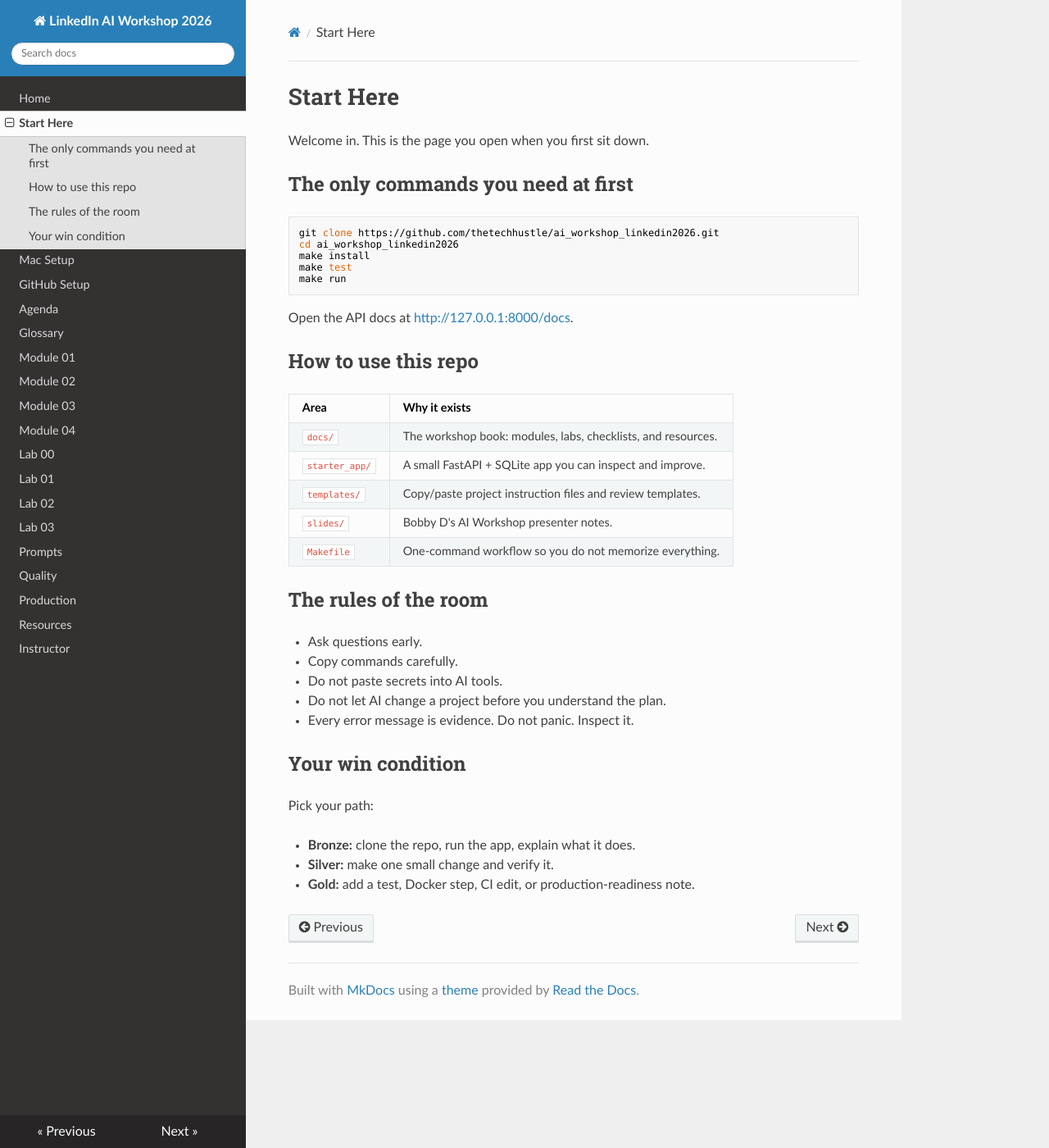
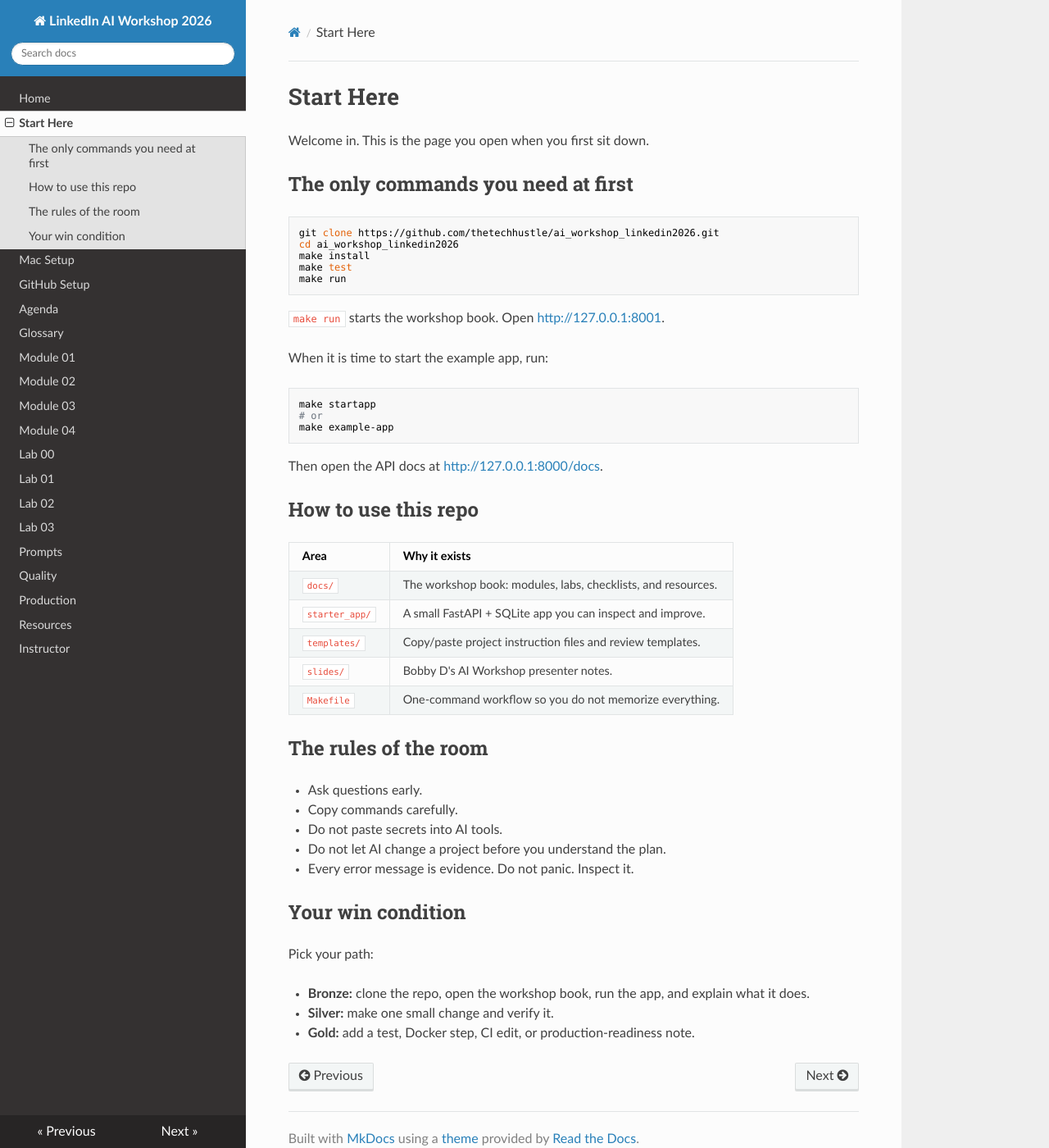
Before and after one commit to thetechhustle/ai_workshop_linkedin2026, an MkDocs documentation site: the page built from docs/00-start-here.md, in a window 1280 px wide and 1400 px high. Shown: the whole window at 82% size. Built offline with MkDocs 1.6.1, drawn with Linux system fonts in a browser that asks for light colours; nearby versions of some CDN libraries.

Commit message:
docs: update start here make commands

````diff
--- a/docs/00-start-here.md
+++ b/docs/00-start-here.md
@@ -12,7 +12,17 @@ make test
 make run
 ```
 
-Open the API docs at <http://127.0.0.1:8000/docs>.
+`make run` starts the workshop book. Open <http://127.0.0.1:8001>.
+
+When it is time to start the example app, run:
+
+```bash
+make startapp
+# or
+make example-app
+```
+
+Then open the API docs at <http://127.0.0.1:8000/docs>.
 
 ## How to use this repo
 
@@ -36,6 +46,6 @@ Open the API docs at <http://127.0.0.1:8000/docs>.
 
 Pick your path:
 
-- **Bronze:** clone the repo, run the app, explain what it does.
+- **Bronze:** clone the repo, open the workshop book, run the app, and explain what it does.
 - **Silver:** make one small change and verify it.
 - **Gold:** add a test, Docker step, CI edit, or production-readiness note.
````
